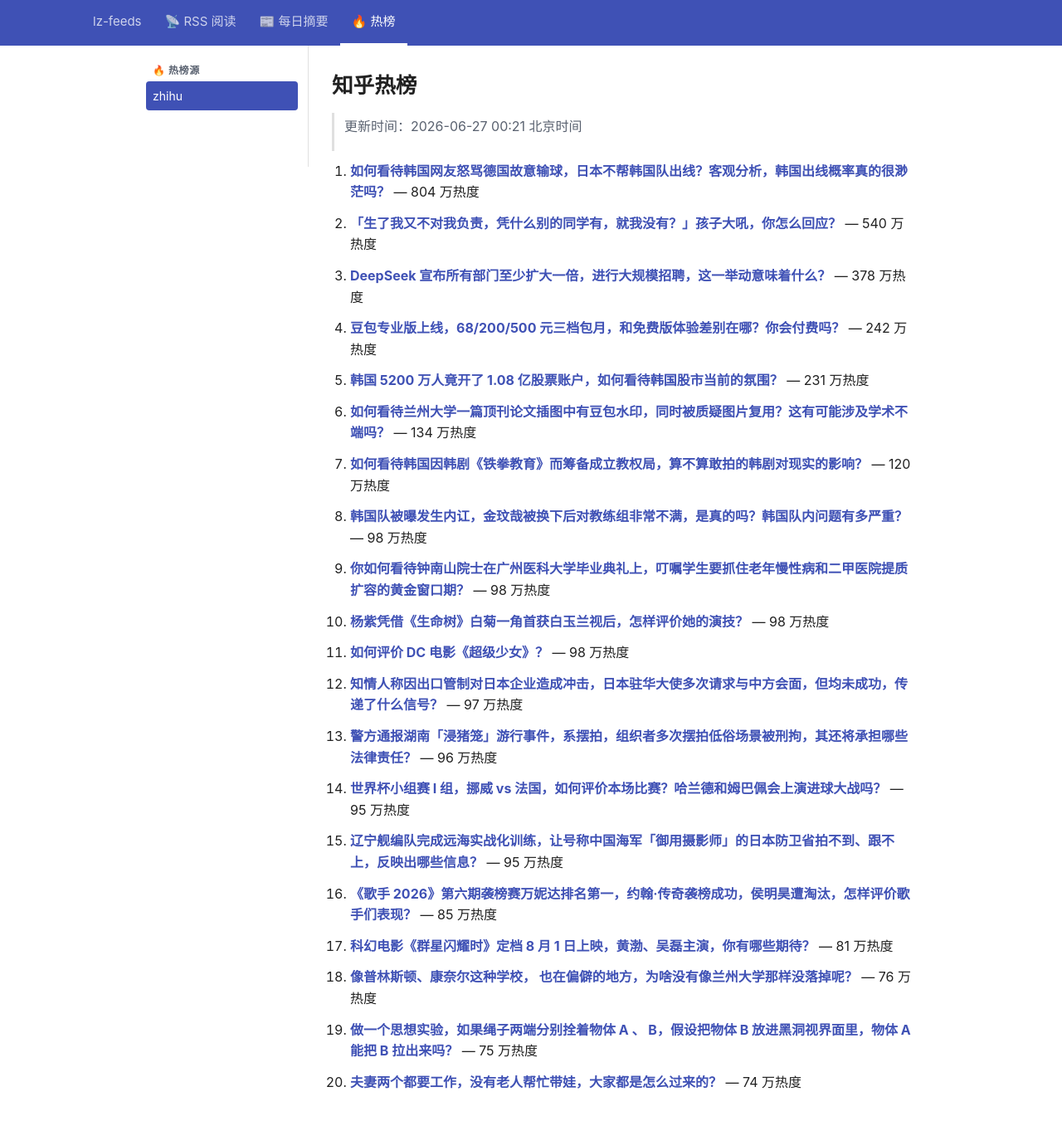
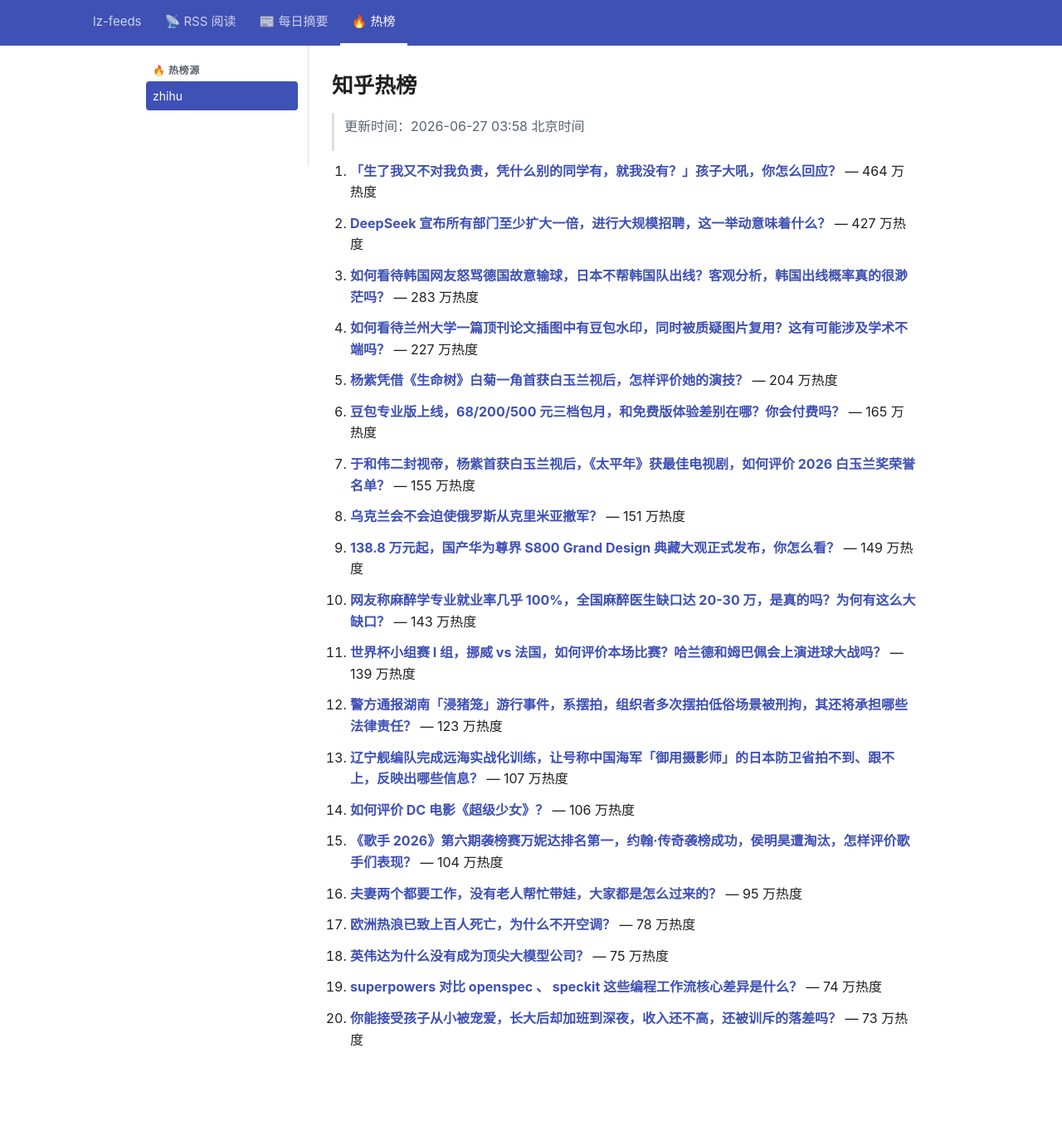
Before and after one commit to lizhang0101/lz-feeds, a Jekyll site: the page built from _hotlist/zhihu.md, in a window 1280 px wide and 1381 px high. Shown: the top 1351 px of the window at 83% size. Built offline with Jekyll 4.4.1, drawn with Linux system fonts in a browser that asks for light colours.

Commit message:
hotlist: 2026-06-26T19:58Z

```diff
--- a/_hotlist/zhihu.md
+++ b/_hotlist/zhihu.md
@@ -1,48 +1,48 @@
 ---
-updated: 2026-06-27 00:21 北京时间
+updated: 2026-06-27 03:58 北京时间
 count: 20
 ---
 
 # 知乎热榜
 
-> 更新时间：2026-06-27 00:21 北京时间
+> 更新时间：2026-06-27 03:58 北京时间
 
-1. **[如何看待韩国网友怒骂德国故意输球，日本不帮韩国队出线？客观分析，韩国出线概率真的很渺茫吗？](https://www.zhihu.com/question/2053827210838893606)** — 804 万热度
+1. **[「生了我又不对我负责，凭什么别的同学有，就我没有？」孩子大吼，你怎么回应？](https://www.zhihu.com/question/2049857852655906822)** — 464 万热度
 
-2. **[「生了我又不对我负责，凭什么别的同学有，就我没有？」孩子大吼，你怎么回应？](https://www.zhihu.com/question/2049857852655906822)** — 540 万热度
+2. **[DeepSeek 宣布所有部门至少扩大一倍，进行大规模招聘，这一举动意味着什么？](https://www.zhihu.com/question/2053625552725079594)** — 427 万热度
 
-3. **[DeepSeek 宣布所有部门至少扩大一倍，进行大规模招聘，这一举动意味着什么？](https://www.zhihu.com/question/2053625552725079594)** — 378 万热度
+3. **[如何看待韩国网友怒骂德国故意输球，日本不帮韩国队出线？客观分析，韩国出线概率真的很渺茫吗？](https://www.zhihu.com/question/2053827210838893606)** — 283 万热度
 
-4. **[豆包专业版上线，68/200/500 元三档包月，和免费版体验差别在哪？你会付费吗？](https://www.zhihu.com/question/2053058575203656580)** — 242 万热度
+4. **[如何看待兰州大学一篇顶刊论文插图中有豆包水印，同时被质疑图片复用？这有可能涉及学术不端吗？](https://www.zhihu.com/question/2053840600244254651)** — 227 万热度
 
-5. **[韩国 5200 万人竟开了 1.08 亿股票账户，如何看待韩国股市当前的氛围？](https://www.zhihu.com/question/2053782944448082432)** — 231 万热度
+5. **[杨紫凭借《生命树》白菊一角首获白玉兰视后，怎样评价她的演技？](https://www.zhihu.com/question/2053964248779158091)** — 204 万热度
 
-6. **[如何看待兰州大学一篇顶刊论文插图中有豆包水印，同时被质疑图片复用？这有可能涉及学术不端吗？](https://www.zhihu.com/question/2053840600244254651)** — 134 万热度
+6. **[豆包专业版上线，68/200/500 元三档包月，和免费版体验差别在哪？你会付费吗？](https://www.zhihu.com/question/2053058575203656580)** — 165 万热度
 
-7. **[如何看待韩国因韩剧《铁拳教育》而筹备成立教权局，算不算敢拍的韩剧对现实的影响？](https://www.zhihu.com/question/2050581132492781469)** — 120 万热度
+7. **[于和伟二封视帝，杨紫首获白玉兰视后，《太平年》获最佳电视剧，如何评价 2026 白玉兰奖荣誉名单？](https://www.zhihu.com/question/2053927574066272165)** — 155 万热度
 
-8. **[韩国队被曝发生内讧，金玟哉被换下后对教练组非常不满，是真的吗？韩国队内问题有多严重？](https://www.zhihu.com/question/2053588599673549319)** — 98 万热度
+8. **[乌克兰会不会迫使俄罗斯从克里米亚撤军？](https://www.zhihu.com/question/2053255513677337793)** — 151 万热度
 
-9. **[你如何看待钟南山院士在广州医科大学毕业典礼上，叮嘱学生要抓住老年慢性病和二甲医院提质扩容的黄金窗口期？](https://www.zhihu.com/question/2053077287700883043)** — 98 万热度
+9. **[138.8 万元起，国产华为尊界 S800 Grand Design 典藏大观正式发布，你怎么看？](https://www.zhihu.com/question/2053574442261944010)** — 149 万热度
 
-10. **[杨紫凭借《生命树》白菊一角首获白玉兰视后，怎样评价她的演技？](https://www.zhihu.com/question/2053964248779158091)** — 98 万热度
+10. **[网友称麻醉学专业就业率几乎 100%，全国麻醉医生缺口达 20-30 万，是真的吗？为何有这么大缺口？](https://www.zhihu.com/question/2053508684374979101)** — 143 万热度
 
-11. **[如何评价 DC 电影《超级少女》？](https://www.zhihu.com/question/2053584057317810791)** — 98 万热度
+11. **[世界杯小组赛 I 组，挪威 vs 法国，如何评价本场比赛？哈兰德和姆巴佩会上演进球大战吗？](https://www.zhihu.com/question/2053791037974483526)** — 139 万热度
 
-12. **[知情人称因出口管制对日本企业造成冲击，日本驻华大使多次请求与中方会面，但均未成功，传递了什么信号？](https://www.zhihu.com/question/2053182874514364148)** — 97 万热度
+12. **[警方通报湖南「浸猪笼」游行事件，系摆拍，组织者多次摆拍低俗场景被刑拘，其还将承担哪些法律责任？](https://www.zhihu.com/question/2053616361088054056)** — 123 万热度
 
-13. **[警方通报湖南「浸猪笼」游行事件，系摆拍，组织者多次摆拍低俗场景被刑拘，其还将承担哪些法律责任？](https://www.zhihu.com/question/2053616361088054056)** — 96 万热度
+13. **[辽宁舰编队完成远海实战化训练，让号称中国海军「御用摄影师」的日本防卫省拍不到、跟不上，反映出哪些信息？](https://www.zhihu.com/question/2053125507613470786)** — 107 万热度
 
-14. **[世界杯小组赛 I 组，挪威 vs 法国，如何评价本场比赛？哈兰德和姆巴佩会上演进球大战吗？](https://www.zhihu.com/question/2053791037974483526)** — 95 万热度
+14. **[如何评价 DC 电影《超级少女》？](https://www.zhihu.com/question/2053584057317810791)** — 106 万热度
 
-15. **[辽宁舰编队完成远海实战化训练，让号称中国海军「御用摄影师」的日本防卫省拍不到、跟不上，反映出哪些信息？](https://www.zhihu.com/question/2053125507613470786)** — 95 万热度
+15. **[《歌手 2026》第六期袭榜赛万妮达排名第一，约翰·传奇袭榜成功，侯明昊遭淘汰，怎样评价歌手们表现？](https://www.zhihu.com/question/2053893367516472918)** — 104 万热度
 
-16. **[《歌手 2026》第六期袭榜赛万妮达排名第一，约翰·传奇袭榜成功，侯明昊遭淘汰，怎样评价歌手们表现？](https://www.zhihu.com/question/2053893367516472918)** — 85 万热度
+16. **[夫妻两个都要工作，没有老人帮忙带娃，大家都是怎么过来的？](https://www.zhihu.com/question/12192782598)** — 95 万热度
 
-17. **[科幻电影《群星闪耀时》定档 8 月 1 日上映，黄渤、吴磊主演，你有哪些期待？](https://www.zhihu.com/question/2051613370365874496)** — 81 万热度
+17. **[欧洲热浪已致上百人死亡，为什么不开空调？](https://www.zhihu.com/question/2053433362916664088)** — 78 万热度
 
-18. **[像普林斯顿、康奈尔这种学校， 也在偏僻的地方，为啥没有像兰州大学那样没落掉呢？](https://www.zhihu.com/question/2051841187485636160)** — 76 万热度
+18. **[英伟达为什么没有成为顶尖大模型公司？](https://www.zhihu.com/question/2052136735417557323)** — 75 万热度
 
-19. **[做一个思想实验，如果绳子两端分别拴着物体 A 、 B，假设把物体 B 放进黑洞视界面里，物体 A 能把 B 拉出来吗？](https://www.zhihu.com/question/1971962327902450410)** — 75 万热度
+19. **[superpowers 对比 openspec 、 speckit 这些编程工作流核心差异是什么？](https://www.zhihu.com/question/2019179509673411383)** — 74 万热度
 
-20. **[夫妻两个都要工作，没有老人帮忙带娃，大家都是怎么过来的？](https://www.zhihu.com/question/12192782598)** — 74 万热度
+20. **[你能接受孩子从小被宠爱，长大后却加班到深夜，收入还不高，还被训斥的落差吗？](https://www.zhihu.com/question/2051325141234276273)** — 73 万热度
```
